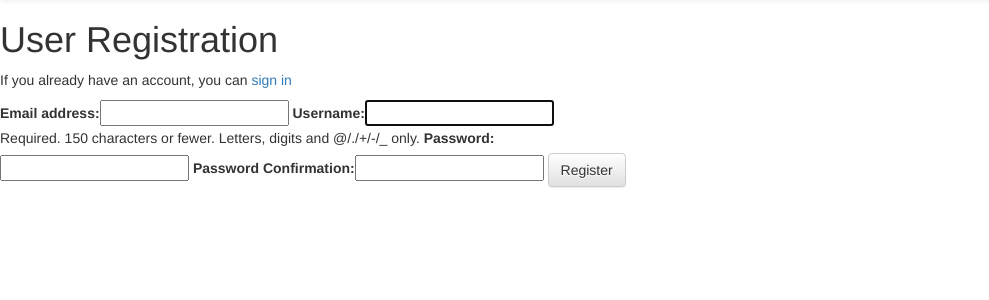
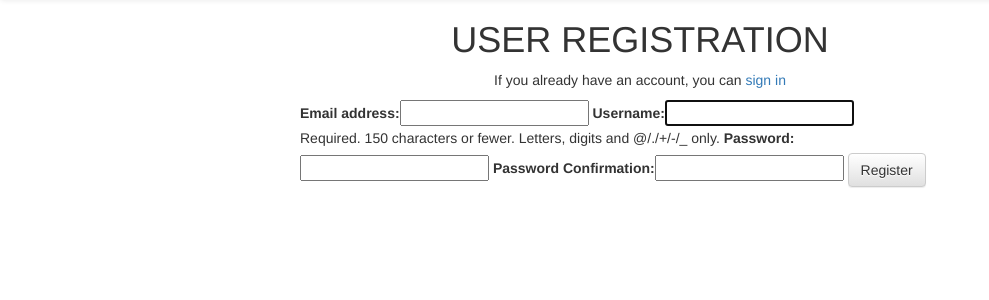
Before and after one commit to MD1968/auth, a Django app: page /accounts/register/ in a window 1280 px wide. Shown: the part 52-352 px from the top of the page, without its empty margins (0-989 px from the left). Run offline with Django 3.2, Linux system fonts and the light colour scheme; some libraries are stand-ins or nearby versions.

Commit message:
text centered

```diff
--- a/django_auth/settings.py
+++ b/django_auth/settings.py
@@ -25,7 +25,7 @@ SECRET_KEY = '6rta5@qrc4v7@%nuizck-#rasnm46qjlkabl9bwf1%!tt@tu21'
 # SECURITY WARNING: don't run with debug turned on in production!
 DEBUG = True
 
-ALLOWED_HOSTS = [os.environ.get("C9_HOSTNAME"), '127.0.0.1']
+ALLOWED_HOSTS = [os.environ.get("C9_HOSTNAME"), '127.0.0.1', '8000-ad95b99e-5dbd-4458-8fb0-ad04d9ceb6ee.ws-eu01.gitpod.io']
 
 
 # Application definition
--- a/static/css/styles.css
+++ b/static/css/styles.css
@@ -1,3 +1,14 @@
 form {
     width: 50%;
+    margin-left: 300px;
 }
+
+H1 {
+     text-transform: uppercase;
+     text-align: center;
+
+}
+
+p {
+     text-align: center;
+}
```
Also changed, not shown: README.md, db.sqlite3.
